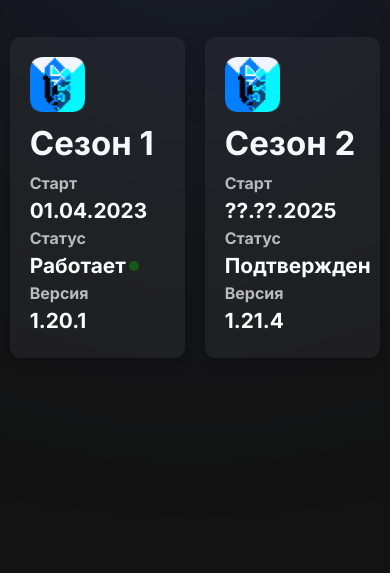
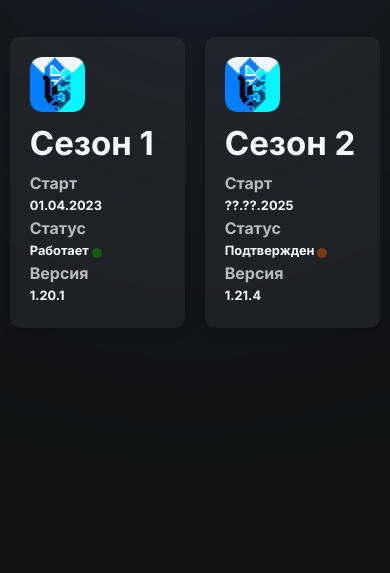
Before and after one commit to MinePav/minepav.github.io, a PHP site: page / in a window 390 px wide. Shown: the part 833-1406 px from the top of the page. Run offline with PHP 8.4, Linux system fonts and the light colour scheme; some libraries are stand-ins or nearby versions.

Commit message:
Add files via upload

```diff
--- a/style.css
+++ b/style.css
@@ -267,6 +267,7 @@ header { position: relative; padding: 0 5%; }
     border-radius: 50%;
     animation: blink 2s infinite ease-in-out;
     display: flex;
+    margin-top: 4px;
   }
   .blinkCircle.orange {
     background-color: #ff6500;
@@ -297,9 +298,20 @@ header { position: relative; padding: 0 5%; }
       margin-bottom: 8px;
       transition: all 0.5s cubic-bezier(0.175, 1, 0.32, 1.275);
     }
+    .card-detail-value {
+      font-size: 1.1rem;
+      transition: all 0.5s cubic-bezier(0.175, 1, 0.32, 1.275);
+
+    }
   }
   @media (max-width: 1130px) {
     .card-details {
       display: block;
     }
   }
+  @media (max-width: 400px) {
+    .card-detail-value {
+      font-size: 0.8rem;
+      transition: all 0.5s cubic-bezier(0.175, 1, 0.32, 1.275);
+    }
+  }
```
